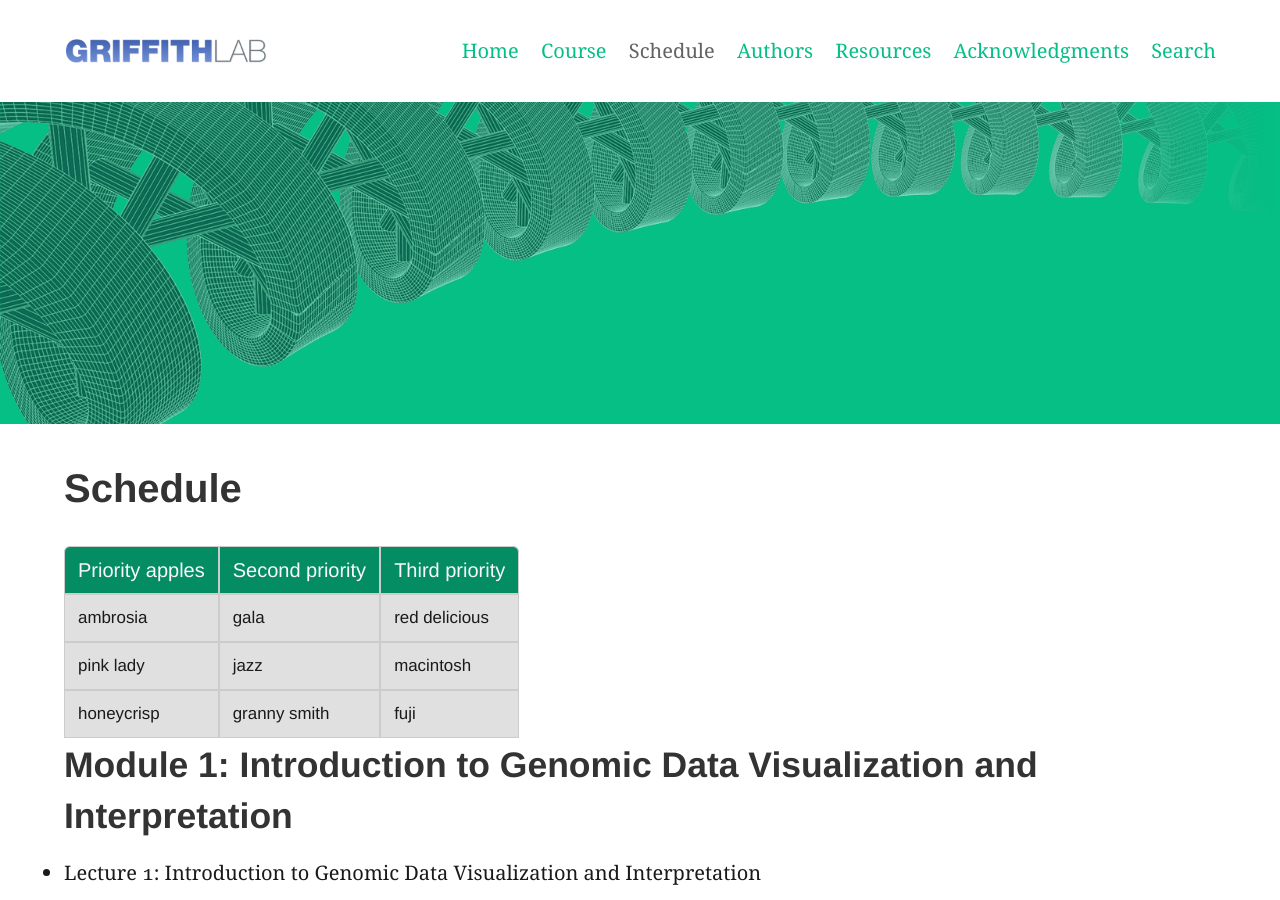
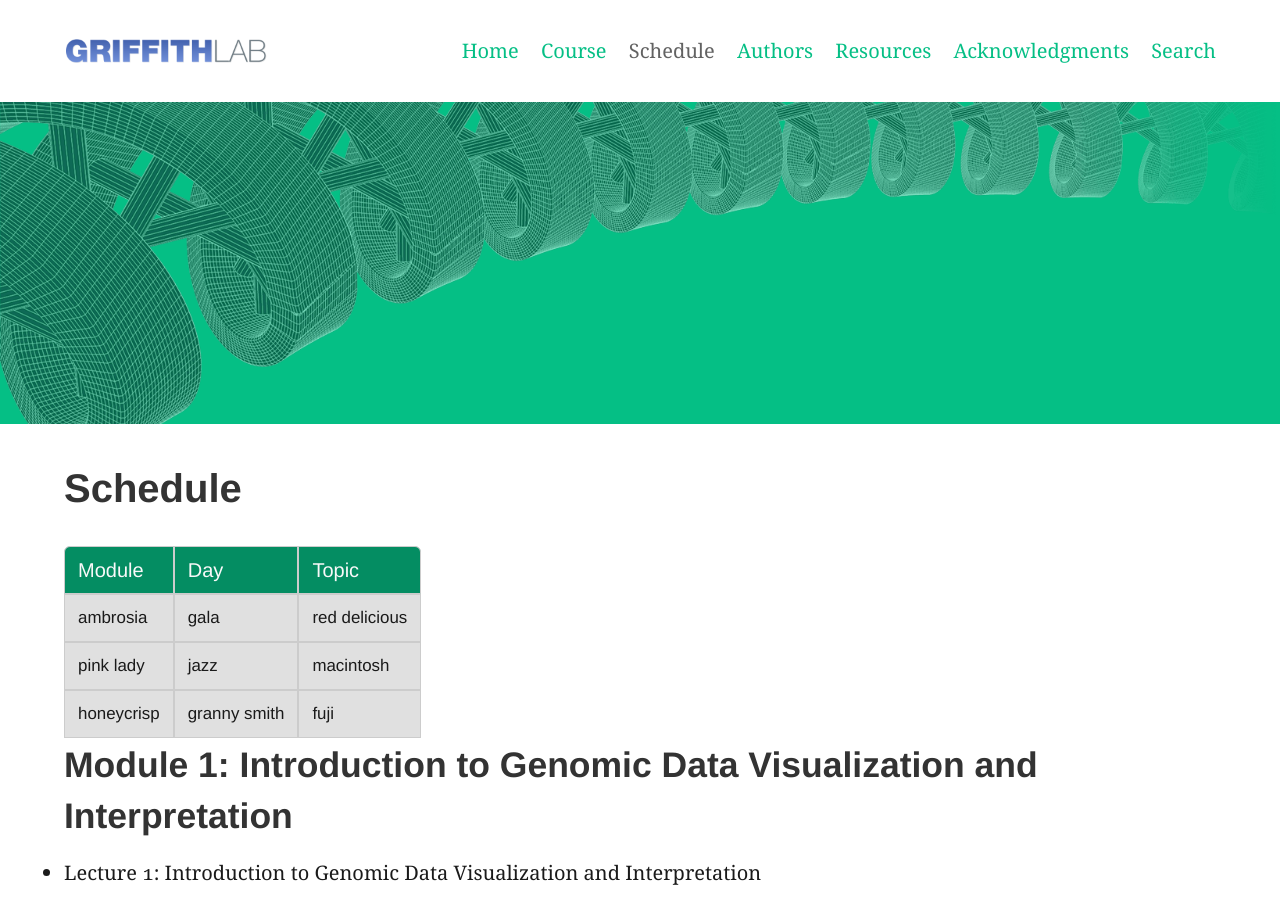
Before and after one commit to griffithlab/genviz.org, a Jekyll site: the page built from schedule.md, in a window 1280 px wide and 900 px high. Built offline with Jekyll 4.4.1, drawn with Linux system fonts in a browser that asks for light colours.

Commit message:
added test

```diff
--- a/schedule.md
+++ b/schedule.md
@@ -6,7 +6,7 @@ excerpt: ""
 layout: "home"
 ---
 
-| Priority apples | Second priority | Third priority |
+| Module | Day | Topic |
 |-------|--------|---------|
 | ambrosia | gala | red delicious |
 | pink lady | jazz | macintosh |
```
